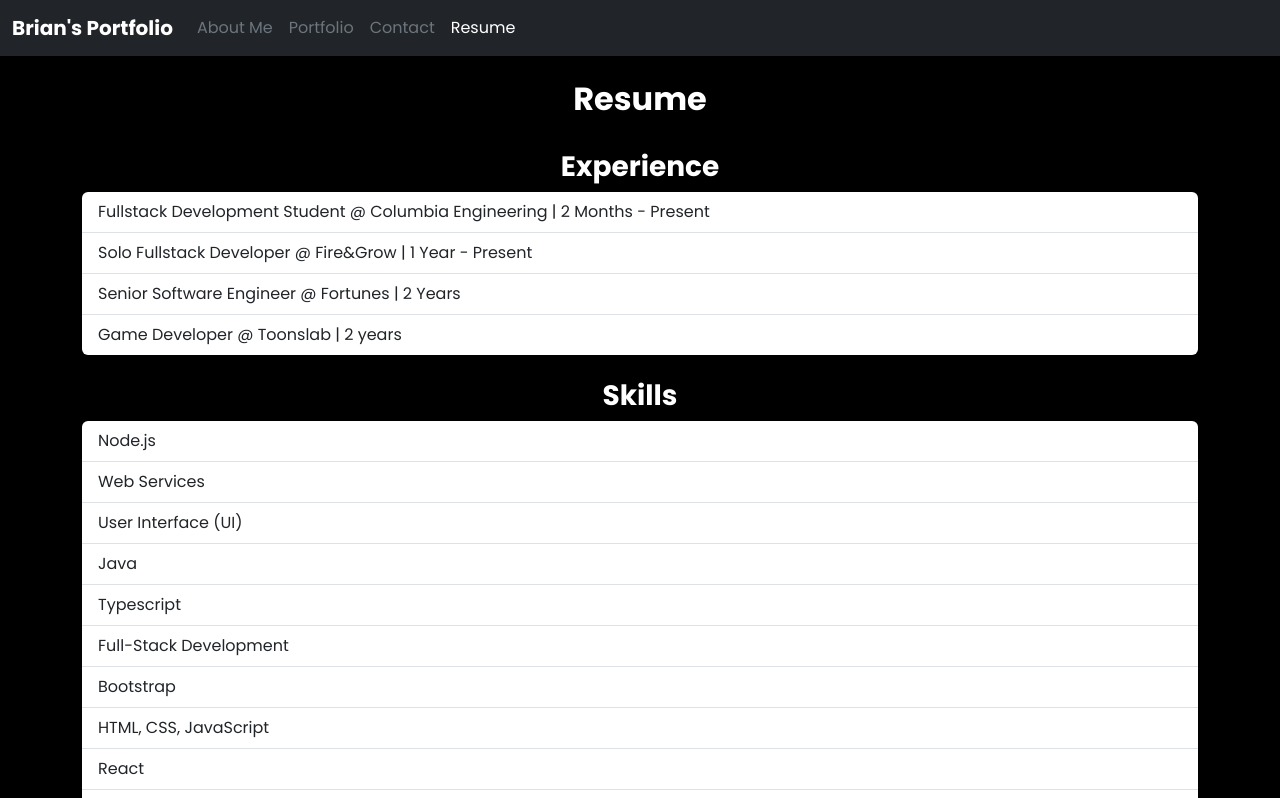
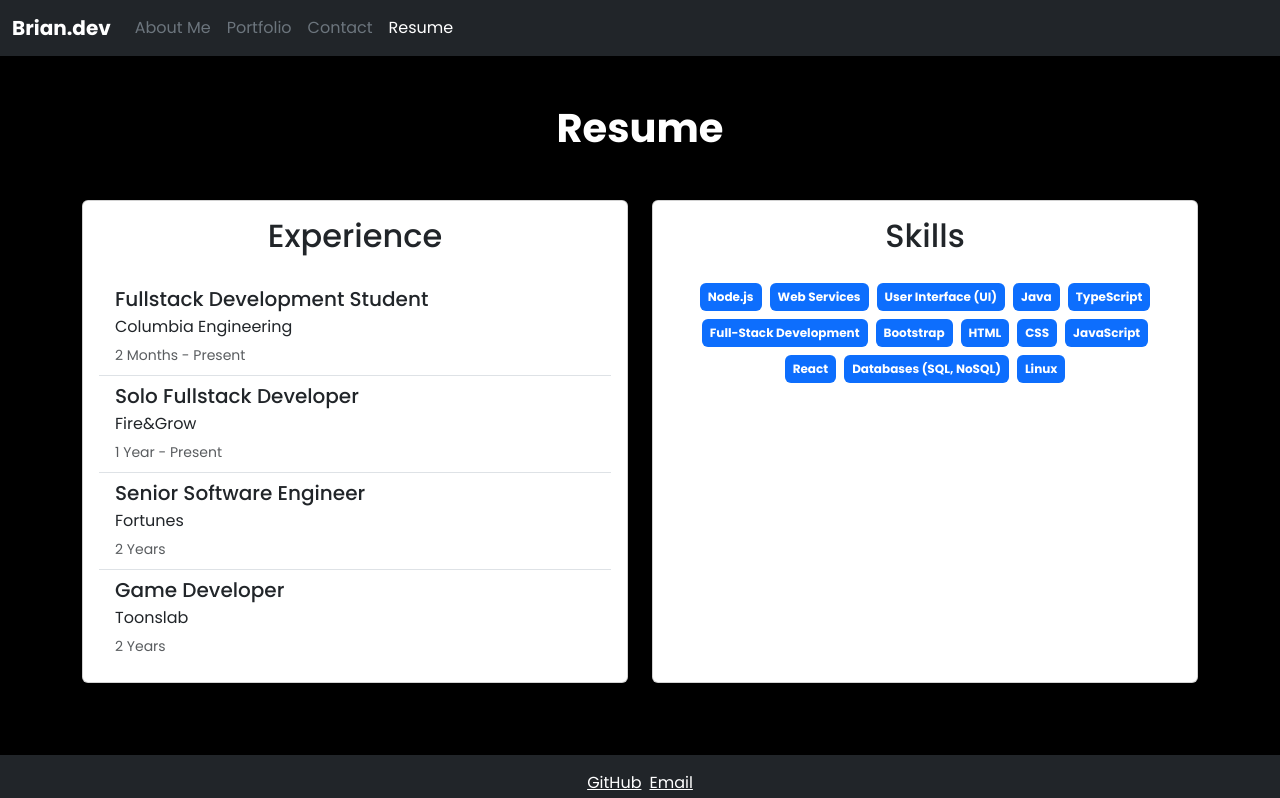
Before and after one commit to BrianTib/portfolio-website, a React (Vite) app: page /resume in a window 1280 px wide. Shown: the top 798 px of the page. Built offline with nearby package versions, Linux system fonts and the light colour scheme.

Commit message:
Upgrade visual styling for resume and contact

```diff
--- a/src/components/Navbar.jsx
+++ b/src/components/Navbar.jsx
@@ -27,7 +27,7 @@ export default function Navbar() {
         <nav className="navbar navbar-expand-lg bg-dark">
             <div className="container-fluid">
                 <Link className="navbar-brand text-white" to="/">
-                    <strong>Brian&apos;s Portfolio</strong>
+                    <strong>Brian.dev</strong>
                 </Link>
                 <button
                     className="navbar-toggler"
--- a/src/pages/Contact.jsx
+++ b/src/pages/Contact.jsx
@@ -23,21 +23,22 @@ export default function Page() {
     };
 
     return (
-        <section className="px-2 py-3">
-            <h2 className="text-center mt-2 fw-bold">Contact Me</h2>
-            <div className="container">
-                <div className="row justify-content-center text-black">
+        <section className="container py-5">
+            <h1 className="text-center mb-5 fw-bold">Contact Me</h1>
+            <div className="row justify-content-center">
                 <div className="col-md-8 col-lg-6">
-                        <form
-                            onSubmit={handleSubmit}
-                            className="bg-light p-4 rounded shadow-sm">
-                            <div className="mb-3">
-                                <label htmlFor="name" className="form-label">
+                    <div className="card shadow">
+                        <div className="card-body p-3">
+                            <form onSubmit={handleSubmit}>
+                                <div className="mb-4">
+                                    <label
+                                        htmlFor="name"
+                                        className="form-label fw-bold">
                                         Name
                                     </label>
                                     <input
                                         type="text"
-                                    className="form-control"
+                                        className="form-control form-control-lg"
                                         id="name"
                                         name="name"
                                         value={formData.name}
@@ -45,13 +46,15 @@ export default function Page() {
                                         required
                                     />
                                 </div>
-                            <div className="mb-3">
-                                <label htmlFor="email" className="form-label">
+                                <div className="mb-4">
+                                    <label
+                                        htmlFor="email"
+                                        className="form-label fw-bold">
                                         Email
                                     </label>
                                     <input
                                         type="email"
-                                    className="form-control"
+                                        className="form-control form-control-lg"
                                         id="email"
                                         name="email"
                                         value={formData.email}
@@ -59,12 +62,14 @@ export default function Page() {
                                         required
                                     />
                                 </div>
-                            <div className="mb-3">
-                                <label htmlFor="message" className="form-label">
+                                <div className="mb-4">
+                                    <label
+                                        htmlFor="message"
+                                        className="form-label fw-bold">
                                         Message
                                     </label>
                                     <textarea
-                                    className="form-control"
+                                        className="form-control form-control-lg"
                                         id="message"
                                         name="message"
                                         rows="5"
@@ -74,10 +79,11 @@ export default function Page() {
                                 </div>
                                 <button
                                     type="submit"
-                                className="btn btn-primary w-100">
-                                Submit
+                                    className="btn btn-primary btn-lg w-100 fw-bold">
+                                    Send Message
                                 </button>
                             </form>
+                        </div>
                     </div>
                 </div>
             </div>
--- a/src/pages/Resume.jsx
+++ b/src/pages/Resume.jsx
@@ -1,55 +1,85 @@
 export default function Page() {
     return (
-        <section className="px-2 py-3 d-flex flex-column gap-3">
-            <h2 className="text-center mt-2 fw-bold">Resume</h2>
+        <section className="container py-5">
+            <h1 className="text-center mb-5 fw-bold">Resume</h1>
 
-            <div className="container text-white">
             <div className="row">
-                    <div className="col-12">
-                        <h3 className="text-center mt-2 fw-bold">Experience</h3>
-                        <ul className="list-group list-group-flush rounded">
+                <div className="col-md-6 mb-4">
+                    <div className="card h-100 shadow">
+                        <div className="card-body">
+                            <h2 className="card-title text-center mb-4">
+                                Experience
+                            </h2>
+                            <ul className="list-group list-group-flush">
                                 <li className="list-group-item">
-                                Fullstack Development Student @ Columbia
-                                Engineering | 2 Months - Present
+                                    <h5 className="mb-1">
+                                        Fullstack Development Student
+                                    </h5>
+                                    <p className="mb-1">Columbia Engineering</p>
+                                    <small className="text-muted">
+                                        2 Months - Present
+                                    </small>
                                 </li>
                                 <li className="list-group-item">
-                                Solo Fullstack Developer @ Fire&Grow | 1 Year -
-                                Present
+                                    <h5 className="mb-1">
+                                        Solo Fullstack Developer
+                                    </h5>
+                                    <p className="mb-1">Fire&Grow</p>
+                                    <small className="text-muted">
+                                        1 Year - Present
+                                    </small>
                                 </li>
                                 <li className="list-group-item">
-                                Senior Software Engineer @ Fortunes | 2 Years
+                                    <h5 className="mb-1">
+                                        Senior Software Engineer
+                                    </h5>
+                                    <p className="mb-1">Fortunes</p>
+                                    <small className="text-muted">
+                                        2 Years
+                                    </small>
                                 </li>
                                 <li className="list-group-item">
-                                Game Developer @ Toonslab | 2 years
+                                    <h5 className="mb-1">Game Developer</h5>
+                                    <p className="mb-1">Toonslab</p>
+                                    <small className="text-muted">
+                                        2 Years
+                                    </small>
                                 </li>
                             </ul>
                         </div>
                     </div>
+                </div>
 
-                <div className="row my-3">
-                    <div className="col-12">
-                        <h3 className="text-center mt-2 fw-bold">Skills</h3>
-                        <ul className="list-group list-group-flush rounded">
-                            <li className="list-group-item">Node.js</li>
-                            <li className="list-group-item">Web Services</li>
-                            <li className="list-group-item">
-                                User Interface (UI)
-                            </li>
-                            <li className="list-group-item">Java</li>
-                            <li className="list-group-item">Typescript</li>
-                            <li className="list-group-item">
-                                Full-Stack Development
-                            </li>
-                            <li className="list-group-item">Bootstrap</li>
-                            <li className="list-group-item">
-                                HTML, CSS, JavaScript
-                            </li>
-                            <li className="list-group-item">React</li>
-                            <li className="list-group-item">
-                                Databases (SQL, NoSQL)
-                            </li>
-                            <li className="list-group-item">Linux</li>
-                        </ul>
+                <div className="col-md-6 mb-4">
+                    <div className="card h-100 shadow">
+                        <div className="card-body">
+                            <h2 className="card-title text-center mb-4">
+                                Skills
+                            </h2>
+                            <div className="d-flex flex-wrap justify-content-center">
+                                {[
+                                    "Node.js",
+                                    "Web Services",
+                                    "User Interface (UI)",
+                                    "Java",
+                                    "TypeScript",
+                                    "Full-Stack Development",
+                                    "Bootstrap",
+                                    "HTML",
+                                    "CSS",
+                                    "JavaScript",
+                                    "React",
+                                    "Databases (SQL, NoSQL)",
+                                    "Linux",
+                                ].map((skill, index) => (
+                                    <span
+                                        key={index}
+                                        className="badge bg-primary m-1 p-2">
+                                        {skill}
+                                    </span>
+                                ))}
+                            </div>
+                        </div>
                     </div>
                 </div>
             </div>
```
Lines whose indentation alone changed are shown as unchanged.
